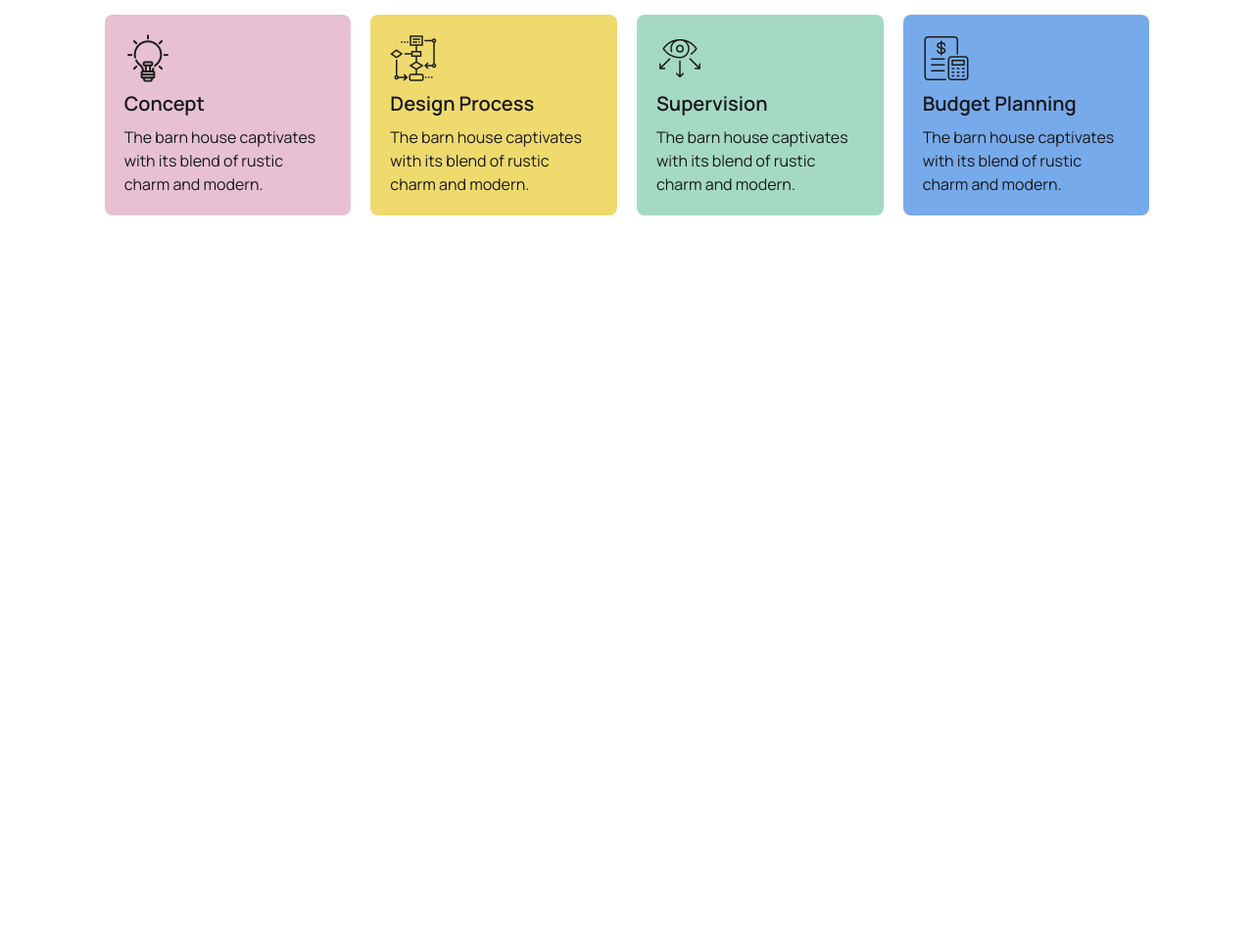
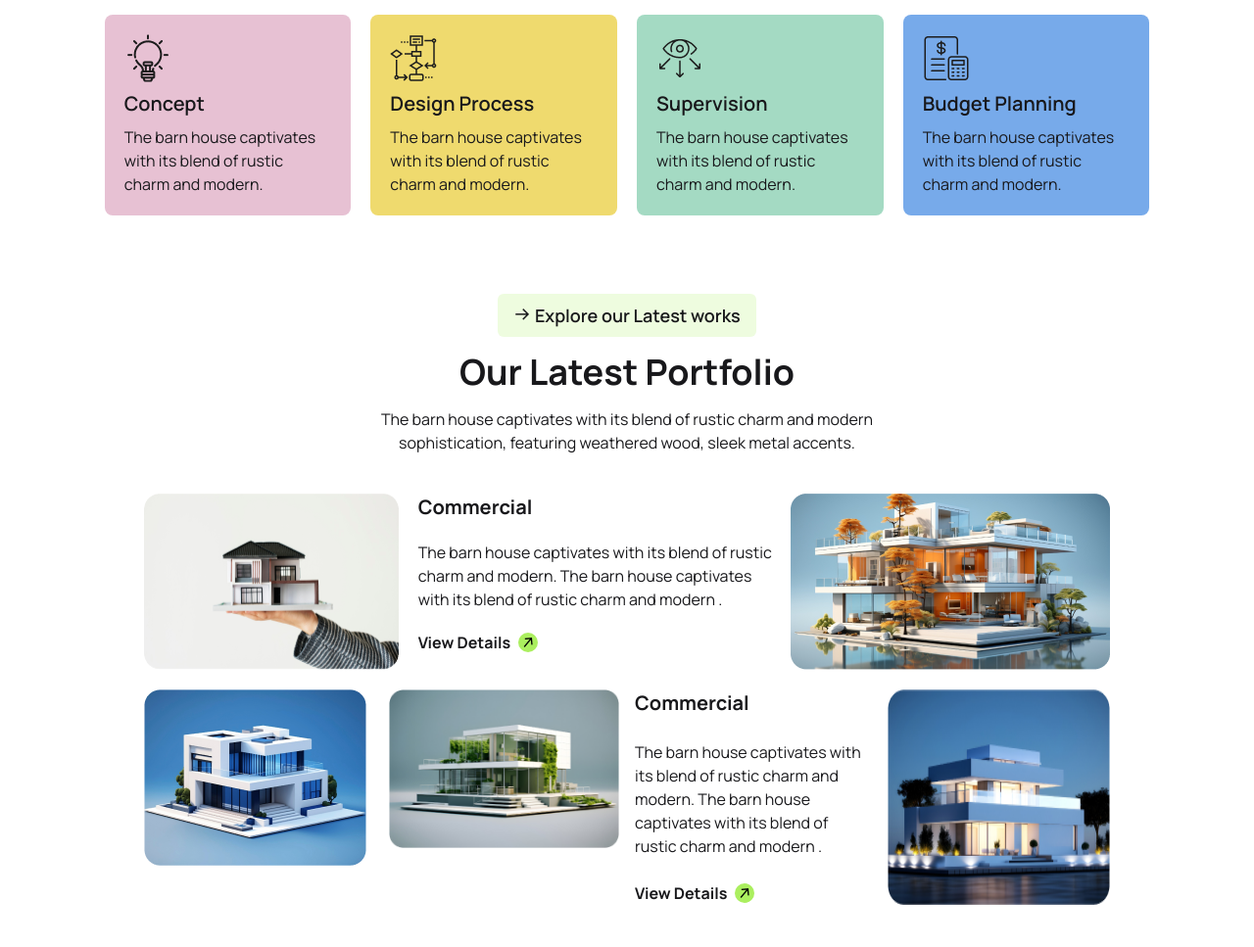
Before and after one commit to Jubair234/p-hero-A03, a plain HTML site: page index.html in a window 1280 px wide. Shown: the part 1872-2839 px from the top of the page at 98% size. Before the commit the page ends 2172 px from the top, so only its background shows below. Drawn offline with nearby package versions, Linux system fonts and the light colour scheme.

Commit message:
our portfolio page complete

```diff
--- a/index.html
+++ b/index.html
@@ -104,6 +104,7 @@
             <div class="mt-5 lg:px-10 space-y-5">
               <h2 class="lg:text-6xl font-bold text-4xl  mb-5">A barn house of this design has a striking appearance</h2>
               <p class="lg:px-28">The barn house captivates with its blend of rustic charm and modern sophistication, featuring weathered wood, sleek metal accents, and large windows that flood the space with natural light.</p>
+
               <button class="btn w-full lg:w-auto rounded-full border-[#ABEF5F] bg-[#acef5f90] text-black font-bold">View Details <span class="bg-[#ABEF5F] w-5 h-5 flex items-center justify-center rounded-full"><i class='bx bx-arrow-back -rotate-230 text-black'></i></span></button>
 
             </div>
@@ -244,6 +245,69 @@
         </div>
 
       </section>
+      <!-- our Portfolio -->
+      <section class="mb-20">
+        <div class="w-11/12 lg:w-10/12 mx-auto ">
+
+          <div class="space-y-4">
+            <!-- i not a fan of this i did because of design again -->
+            <h3 class="text-lg font-semibold flex items-center justify-center"> <span class="bg-[#ABEF5F33] px-4 py-2 rounded-md"> <i class=' bx bx-arrow-back rotate-180 text-lg font-semibold'></i> Explore our Latest works </span></h3>
+            <h2 class="text-center lg:text-4xl text-3xl font-bold">Our Latest Portfolio</h2>
+            <p class="lg:w-6/11 mx-auto text-center">The barn house captivates with its blend of rustic charm and modern sophistication, featuring weathered wood, sleek metal accents.</p>
+          </div>
+
+
+          <div class=" p-5 lg:p-10">
+            <div class="flex flex-col lg:flex-row gap-4">
+                <div class="flex flex-col lg:flex-row gap-5">
+                <img src="assets/img1.png" alt="" class="object-cover">
+                <div class="space-y-5">
+                  <h2 class=" font-bold text-xl">Commercial</h2>
+                  <p class="">The barn house captivates with its blend of rustic charm and modern. The barn house captivates with its blend of rustic charm and modern .</p>
+
+                  <a href="#" class="flex items-center  font-bold gap-2">View Details <span class="bg-[#ABEF5F] w-5 h-5 flex items-center justify-center rounded-full"><i class='bx bx-arrow-back -rotate-230 text-black'></i></span></a>
+
+                </div>
+              </div>
+
+                <img src="assets/img2.png" alt="">
+
+
+            </div>
+
+           <div class="grid grid-cols-1 lg:grid-cols-4 gap-4 mt-5">
+
+
+            <div class="">
+              <img src="assets/img3.png" class="lg:w-max w-full" alt="">
+            </div>
+
+            <div class="w-full">
+              <img src="assets/img4.png" class="lg:w-max w-full" alt="">
+            </div>
+
+            <div class="lg:col-span-2 ">
+              <div class="card card-side lg:flex-row gap-6 flex-col">
+
+                <div class=" px- py-0 space-y-6 ">
+                  <h2 class=" font-bold text-xl">Commercial</h2>
+                  <p class="">The barn house captivates with its blend of rustic charm and modern. The barn house captivates with its blend of rustic charm and modern .</p>
+
+                  <a href="#" class="flex items-center  font-bold gap-2">View Details <span class="bg-[#ABEF5F] w-5 h-5 flex items-center justify-center rounded-full"><i class='bx bx-arrow-back -rotate-230 text-black'></i></span></a>
+
+                </div>
+                <img src="assets/img5.png" alt="">
+              </div>
+
+            </div>
+          </div>
+
+          </div>
+
+        </div>
+
+
+      </section>
 
     </main>
 
```
